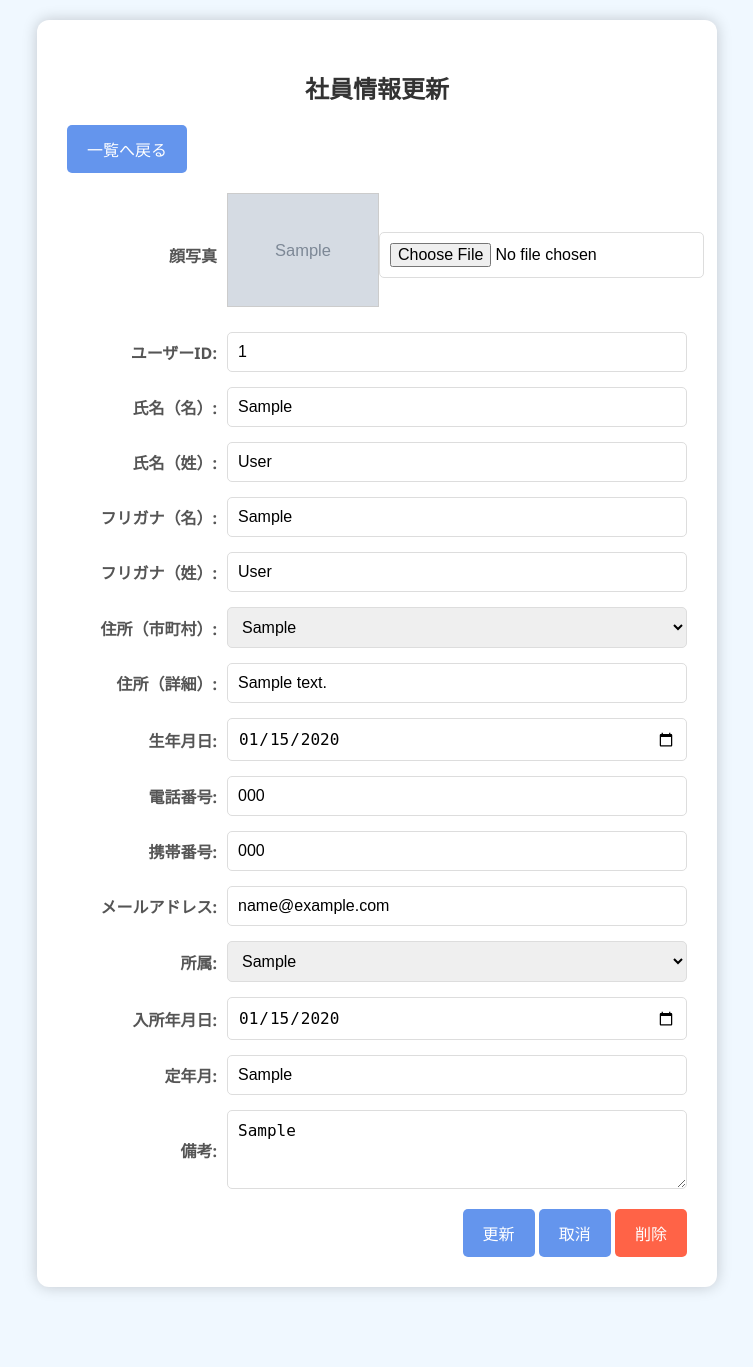
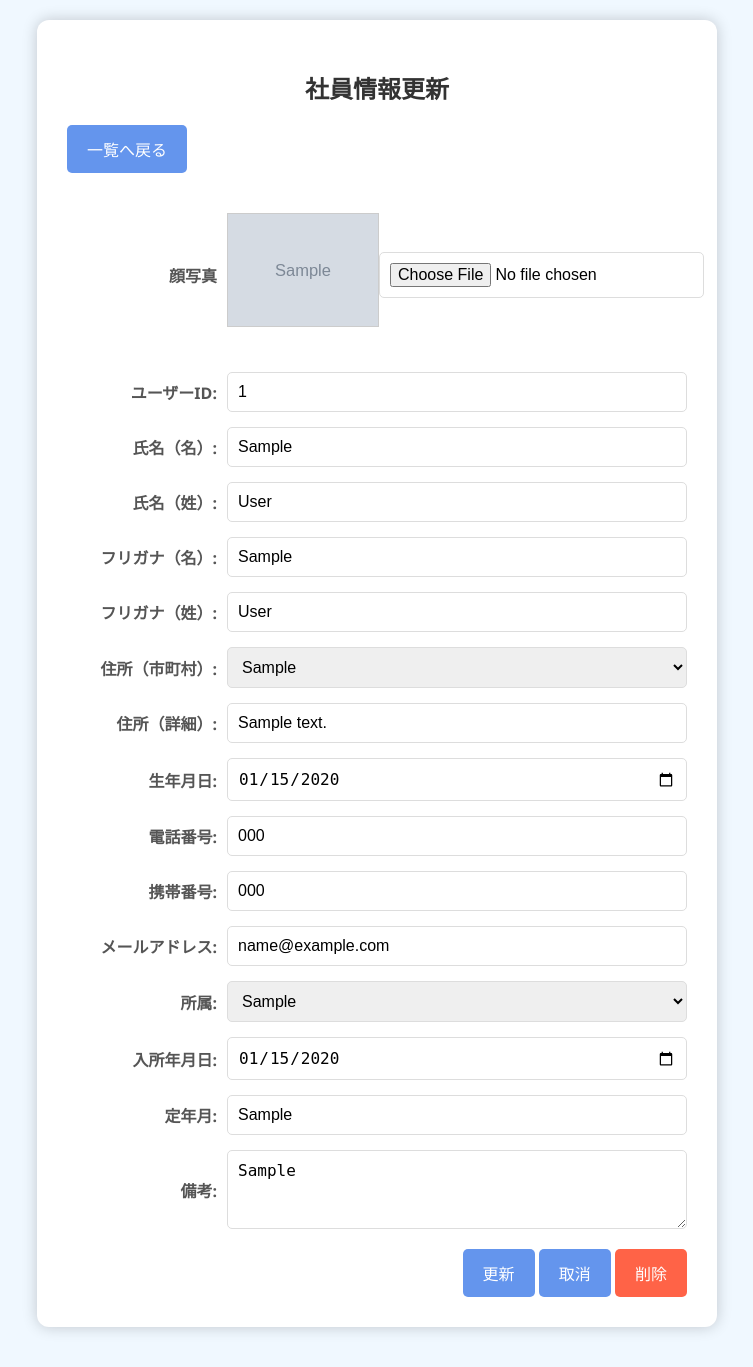
Before and after one commit to c-kurata/Takamitu, a Django app: page /meibo/update/1/ in a window 1280 px wide. Shown: the part 95-1462 px from the top of the page, without its empty margins (263-1016 px from the left). Before the commit the page ends 1387 px from the top, so only its background shows below. Run offline with Django 5.2, Linux system fonts and the light colour scheme; a user stored in the database is signed in; tables that the repository leaves empty hold one stand-in row (values such as "Sample post"); grey boxes marked "Sample" are stand-in pictures.

Commit message:
社員更新の写真プレビュー

```diff
--- a/Meibo/forms.py
+++ b/Meibo/forms.py
@@ -42,19 +42,19 @@ class MemberForm(forms.ModelForm):
         }
         widgets = {
             'user_id': forms.TextInput(attrs={'placeholder': 'ユーザーIDを入力', 'style': 'width: 200px;'}),
-            'first_name': forms.TextInput(attrs={'placeholder': '氏', 'style': 'width: 200px;'}),
-            'last_name': forms.TextInput(attrs={'placeholder': '名', 'style': 'width: 200px;'}),
-            'first_name_kana': forms.TextInput(attrs={'placeholder': '氏カナ', 'style': 'width: 200px;'}),
-            'last_name_kana': forms.TextInput(attrs={'placeholder': '名カナ', 'style': 'width: 200px;'}),
-            'address': forms.TextInput(attrs={'placeholder': '住所詳細', 'style': 'width: 200px;'}),
+            'first_name': forms.TextInput(attrs={'placeholder': '名', 'style': 'width: 200px;'}),
+            'last_name': forms.TextInput(attrs={'placeholder': '姓', 'style': 'width: 200px;'}),
+            'first_name_kana': forms.TextInput(attrs={'placeholder': '氏名カナ（名）', 'style': 'width: 200px;'}),
+            'last_name_kana': forms.TextInput(attrs={'placeholder': '氏名カナ（姓）', 'style': 'width: 200px;'}),
+            'address': forms.TextInput(attrs={'placeholder': '住所詳細', 'style': 'width: 400px;'}),  # 住所詳細の幅を調整
             'date_of_birth': forms.DateInput(attrs={'type': 'date', 'style': 'width: 200px;'}),
             'telephon_number': forms.TextInput(attrs={'placeholder': 'ハイフン無しの0から9半角数字', 'style': 'width: 200px;'}),
             'cellular_phone_number': forms.TextInput(attrs={'placeholder': 'ハイフン無しの0から9半角数字', 'style': 'width: 200px;'}),
-            'email_address': forms.EmailInput(attrs={'placeholder': 'メールアドレス', 'style': 'width: 200px;'}),
+            'email_address': forms.EmailInput(attrs={'placeholder': 'メールアドレス', 'style': 'width: 300px;'}),
             'department': forms.Select(attrs={'style': 'width: 200px;'}),  # 部署の選択フィールドも調整
             'date_of_entry': forms.DateInput(attrs={'type': 'date', 'style': 'width: 200px;'}),
             'retire_age_month': forms.TextInput(attrs={'placeholder': 'yyyy/MM', 'style': 'width: 200px;'}),
-            'remark': forms.Textarea(attrs={'placeholder': '備考', 'rows': 3, 'style': 'width: 200px;'}),  # 備考も調整
+            'remark': forms.Textarea(attrs={'placeholder': '備考', 'rows': 3, 'style': 'width: 400px;'}),  # 備考も調整
             'profile_photo': forms.ClearableFileInput(attrs={'style': 'width: 200px;'}),
         }
 
--- a/Meibo/templates/Meibo/update.html
+++ b/Meibo/templates/Meibo/update.html
@@ -124,14 +124,32 @@
     </style>
     <script>
         function previewImage(event) {
+            const fileInput = event.target;
+            const file = fileInput.files[0];
             const reader = new FileReader();
+
             reader.onload = function() {
-                const output = document.getElementById('profilePhotoPreview');
-                output.src = reader.result;
-                output.style.display = 'block'; // 画像がロードされたら表示
+                const preview = document.getElementById('profilePhotoPreview');
+                preview.src = reader.result;
+                preview.style.display = 'block'; // 画像を表示
+            };
+
+            // 画像が選択された場合のみ読み込む
+            if (file) {
+                reader.readAsDataURL(file);
             }
-            reader.readAsDataURL(event.target.files[0]);
         }
+
+        // ページが読み込まれたときに既存の写真をプレビューに表示する
+        document.addEventListener('DOMContentLoaded', function() {
+            const profilePhoto = "{{ form.instance.profile_photo.url }}"; // 既存の画像のURLを取得
+            const preview = document.getElementById('profilePhotoPreview');
+
+            if (profilePhoto) {
+                preview.src = profilePhoto;
+                preview.style.display = 'block'; // 画像を表示
+            }
+        });
     </script>
 </head>
 <body>
@@ -155,11 +173,10 @@
             {% csrf_token %}
             <div class="form-group">
                 <label for="profile_photo">顔写真</label>
-                {% if form.instance.profile_photo %}
-                    <img id="profilePhotoPreview" src="{{ form.instance.profile_photo.url }}" alt="写真プレビュー" class="profile-photo">
-                {% else %}
+                <div class="profile-photo-container">
+                    <!-- プレビューを表示するための img タグ -->
                     <img id="profilePhotoPreview" src="#" alt="写真プレビュー" class="profile-photo" style="display: none;">
-                {% endif %}
+                </div>
                 <input type="file" name="profile_photo" id="profile_photo" accept="image/*" onchange="previewImage(event)">
             </div>
             <div class="form-group">
--- a/Meibo/urls.py
+++ b/Meibo/urls.py
@@ -1,19 +1,19 @@
 from django.urls import path
+from django.shortcuts import redirect  # リダイレクトのためにインポート
 from . import views  # views モジュールをインポート
-from django.shortcuts import redirect  # リダイレクトのためにインポート
 
 urlpatterns = [
-    # トップページにアクセスしたときにログインページにリダイレクト
-    path('', lambda request: redirect('login'), name='home'),  # ルートURLにアクセス時、ログインページへリダイレクト
+    # ルートURLにアクセス時、ログインページへリダイレクト
+    path('', lambda request: redirect('login'), name='home'),
 
     # 一般ユーザー用のログインとログアウト
     path('login/', views.login_view, name='login'),  # カスタムログインビュー
     path('logout/', views.CustomLogoutView.as_view(), name='logout'),  # カスタムログアウトビュー
 
-    # 一般ユーザー用の登録
+    # 新規ユーザー登録用のURL
     path('register/', views.register, name='register'),
 
-    # メンバー関連のページのURLを短く
+    # メンバー関連のURL
     path('list/', views.member_list_view, name='member_list'),  # メンバー一覧表示
     path('create/', views.MemberCreateView.as_view(), name='member_create'),  # 新規メンバー作成
     path('update/<int:pk>/', views.MemberUpdateView.as_view(), name='member_update'),  # メンバー情報の更新
--- a/Meibo/views.py
+++ b/Meibo/views.py
@@ -8,7 +8,7 @@ from django.contrib import messages
 from django.contrib.auth.mixins import LoginRequiredMixin
 from django.contrib.auth.decorators import login_required
 from django.contrib.auth.forms import UserCreationForm, AuthenticationForm
-from django.contrib.auth import login, authenticate
+from django.contrib.auth import login, authenticate, logout
 from django.contrib.auth.views import LogoutView
 
 # 社員の新規作成ビュー (クラスベース)
@@ -77,9 +77,9 @@ class MemberUpdateView(LoginRequiredMixin, View):
         if form.is_valid():
             form.save()
             messages.success(request, "社員情報が正常に更新されました。")
-            return render(request, 'Meibo/update.html', {'form': form, 'member': member, 'success': True})
+            return redirect('member_list')  # 更新後、メンバー一覧ページにリダイレクト
         messages.error(request, "入力にエラーがあります。もう一度確認してください。")
-        return render(request, 'Meibo/update.html', {'form': form, 'member': member, 'success': False})
+        return render(request, 'Meibo/update.html', {'form': form, 'member': member})
 
 # メンバー情報の削除ビュー
 @login_required
@@ -128,6 +128,9 @@ def login_view(request):
 class CustomLogoutView(LogoutView):
     template_name = 'registration/logged_out.html'
 
+    def get_next_page(self):
+        return reverse('login')  # ログアウト後にログインページにリダイレクト
+
 # メニューからリダイレクト用のビュー
 @login_required
 def meibo_redirect(request):
--- a/Takamitu/urls.py
+++ b/Takamitu/urls.py
@@ -1,12 +1,18 @@
 from django.contrib import admin
 from django.urls import path, include
 from django.shortcuts import redirect
+from django.conf import settings
+from django.conf.urls.static import static
 
 urlpatterns = [
-    path('admin/', admin.site.urls),
+    path('admin/', admin.site.urls),  # 管理画面のURLパターン
     path('menu/', include('Menu.urls')),  # MenuアプリのURLをインクルード
     path('meibo/', include('Meibo.urls')),  # MeiboアプリのURLをインクルード
     path('mitumori/', include('Mitumori.urls')),  # MitumoriアプリのURLをインクルード
     path('reservation/', include('Setubi.urls')),  # SetubiアプリのURLを予約用にリダイレクト
     path('', lambda request: redirect('login'), name='home'),  # 最初の画面をログイン画面に設定
 ]
+
+# 開発環境でメディアファイルを提供するための設定
+if settings.DEBUG:
+    urlpatterns += static(settings.MEDIA_URL, document_root=settings.MEDIA_ROOT)
```
